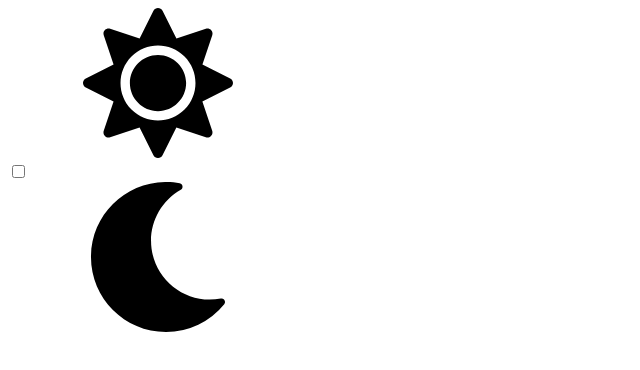
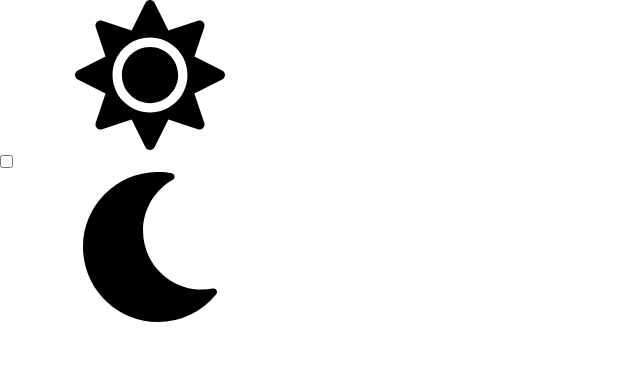
Before and after one commit to Nabiros/goit-js-hw-10-food-service, a plain HTML site: page index.html in a window 1280 px wide. Shown: the whole page, without its empty margins (0-640 px from the left). Drawn offline with nearby package versions, Linux system fonts and the light colour scheme.

Commit message:
Deploying to gh-pages from @ Nabiros/goit-js-hw-10-food-service@54c5552c159973ff1313b2c0a227cc617d94e9f3 🚀

```diff
--- a/index.html
+++ b/index.html
@@ -1 +1 @@
-<!DOCTYPE html><html lang="en"><head><meta charset="UTF-8"><meta name="viewport" content="width=device-width, initial-scale=1.0"><meta http-equiv="X-UA-Compatible" content="ie=edge"><title>Homework 10</title><link href="https://fonts.googleapis.com/icon?family=Material+Icons" rel="stylesheet"><link rel="stylesheet" href="/goit-js-hw-10-food-service/src.cf71ac8b.css"></head><body>  <body> <div class="toolbar"> <div class="theme-switch"> <svg class="theme-switch__icon" role="img" aria-label="Иконка солнца"> <use href="/goit-js-hw-10-food-service/sprite.097e5fe6.svg#sun"></use> </svg> <div class="theme-switch__control"> <input class="theme-switch__toggle" type="checkbox" name="theme" id="theme-switch-toggle" aria-label="Переключить между тёмной и светлой темой"> <label aria-hidden="true" class="theme-switch__track" for="theme-switch-toggle"> </label> <div aria-hidden="true" class="theme-switch__marker"></div> </div> <svg class="theme-switch__icon" aria-label="Иконка луны"> <use href="/goit-js-hw-10-food-service/sprite.097e5fe6.svg#moon"></use> </svg> </div> </div> <ul class="js-menu menu"></ul> </body>  <script src="/goit-js-hw-10-food-service/src.7b4728e3.js"></script> </body></html>
+<!DOCTYPE html><html lang="en"><head><meta charset="UTF-8"><meta name="viewport" content="width=device-width, initial-scale=1.0"><title>Homework 10</title><link rel="stylesheet" href="https://cdnjs.cloudflare.com/ajax/libs/modern-normalize/1.0.0/modern-normalize.min.css" integrity="sha512-ISS7cAi1PEhQ8jnbJpJZMd29NlhNj4AWYyLOSp2CE/CsHxTCu+r+t0D2yoJudVrd0/8fTVPUVDzY5Tvli75u/g==" crossorigin=""><link href="https://fonts.googleapis.com/icon?family=Material+Icons" rel="stylesheet"><link rel="stylesheet" href="/goit-js-hw-10-food-service/src.cf71ac8b.css"></head><body>  <body> <div class="toolbar"> <div class="theme-switch"> <svg class="theme-switch__icon" role="img" aria-label="Иконка солнца"> <use href="/goit-js-hw-10-food-service/sprite.097e5fe6.svg#sun"></use> </svg> <div class="theme-switch__control"> <input class="theme-switch__toggle" type="checkbox" name="theme" id="theme-switch-toggle" aria-label="Переключить между тёмной и светлой темой"> <label aria-hidden="true" class="theme-switch__track" for="theme-switch-toggle"> </label> <div aria-hidden="true" class="theme-switch__marker"></div> </div> <svg class="theme-switch__icon" aria-label="Иконка луны"> <use href="/goit-js-hw-10-food-service/sprite.097e5fe6.svg#moon"></use> </svg> </div> </div> <ul class="js-menu menu"></ul> </body>  <script src="/goit-js-hw-10-food-service/src.7b4728e3.js"></script> </body></html>
```
